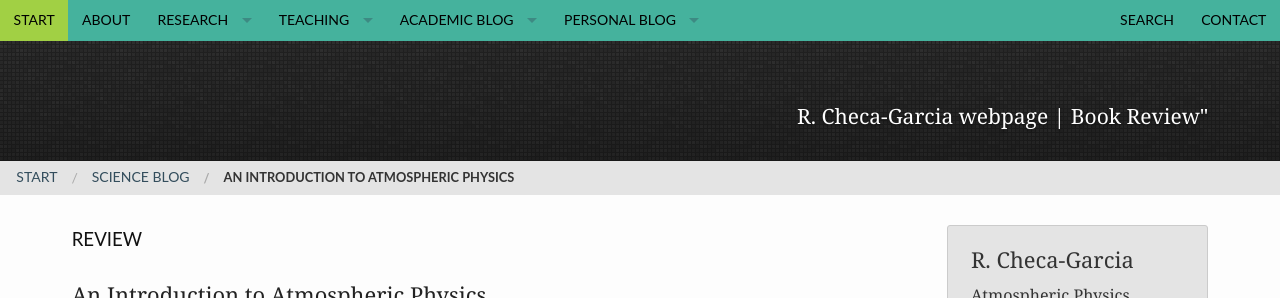
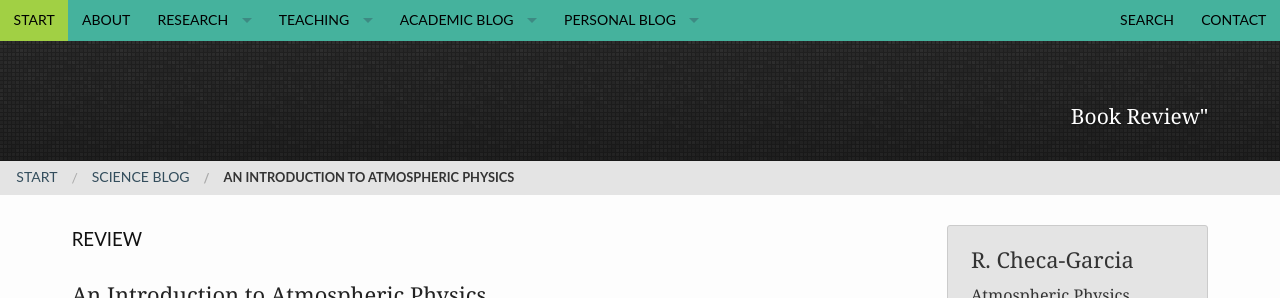
Before and after one commit to RCHG/rchg.github.io, a Jekyll site: the page built from _posts/2013-10-31-Book-Review-2.md, in a window 1280 px wide. Shown: the top 298 px of the page. Built offline with Jekyll 4.4.1, drawn with Linux system fonts in a browser that asks for light colours.

Commit message:
Update 2013-10-31-Book-Review-2.md

```diff
--- a/_posts/2013-10-31-Book-Review-2.md
+++ b/_posts/2013-10-31-Book-Review-2.md
@@ -11,7 +11,7 @@ tags:
 categories:
     - science-blog
 header:
-    title: R. Checa-Garcia webpage | Book Review"
+    title: Book Review"
     pattern: pattern_jquery-dark-grey-tile.png
 ---
 
```
